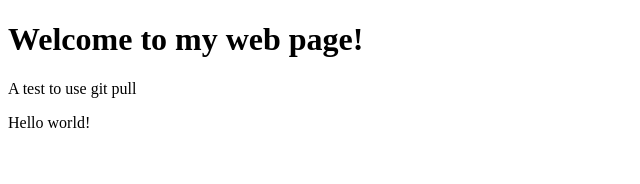
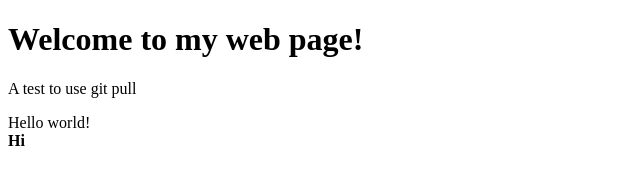
Before and after one commit to Satwik2002/My_first_repo, a plain HTML site: page hello.html in a window 1280 px wide. Shown: the full height of the page, 0-640 px from the left. Drawn offline with Linux system fonts and the light colour scheme.

Commit message:
checked emmet-vim

```diff
--- a/hello.html
+++ b/hello.html
@@ -2,10 +2,18 @@
  <html lang="en">
      <head>
          <title>Hello!</title>
+        <style>
+        div{
+	width:30px;
+        }
+        </style>
      </head>
      <body>
          <h1><strong>Welcome to my web page!</strong></h1>
          <p>A test to use git pull</p>
          Hello world!
+	 <div>
+		 <strong>Hi</strong>
+	 </div>
      </body>
  </html>
```
